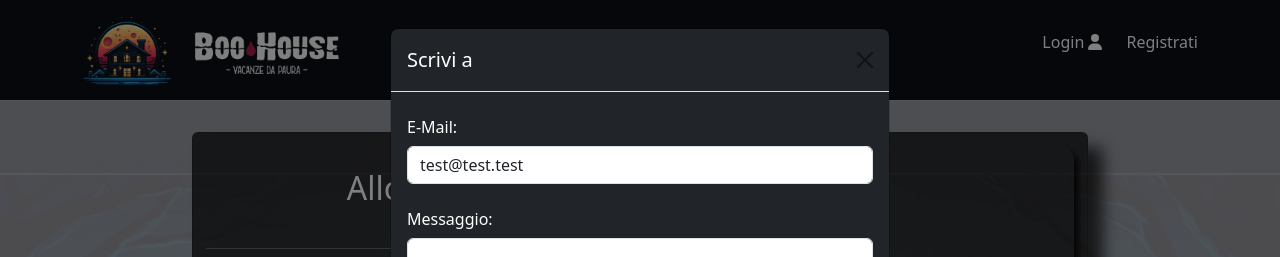
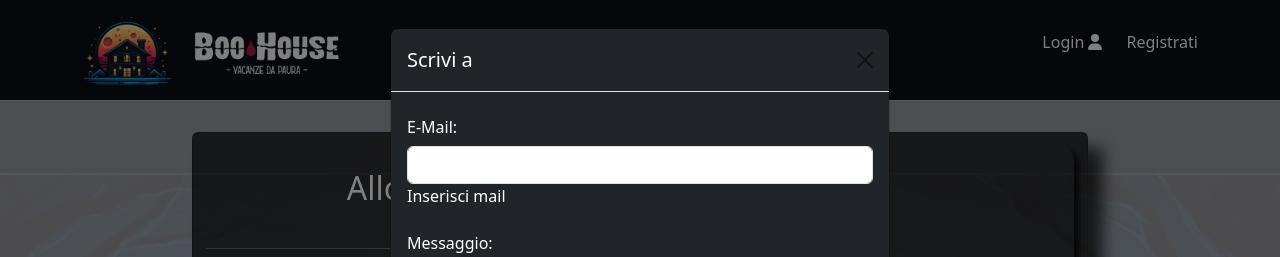
Before and after one commit to MatteoOliva/vue-booHouse, a Vue app: page /details/1 in a window 1280 px wide. Both pictures are taken after a click on the button "Contatta Alloggio". Shown: the top 257 px of the page. Built offline with nearby package versions, Linux system fonts and the light colour scheme; no server answers.

Commit message:
fix: validation message

```diff
--- a/src/components/details_components/MessageButton.vue
+++ b/src/components/details_components/MessageButton.vue
@@ -10,7 +10,7 @@ export default {
     return {
       store,
       api,
-      email: 'test@test.test',
+      email: '',
       content: '',
     };
   },
@@ -127,7 +127,7 @@ export default {
                 v-model="email"
                 required
               />
-              <span v-if="!isEmailValid">Email non valida</span>
+              <span v-if="!isEmailValid">Inserisci mail</span>
             </div>
             <div class="mb-3">
               <label for="content" class="col-form-label">Messaggio:</label>
```
